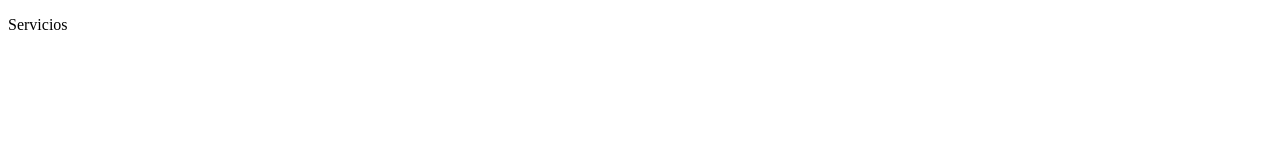
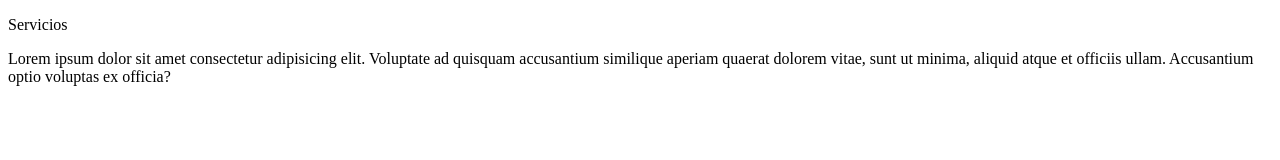
Before and after one commit to jhonatanfn/paginaweb, a plain HTML site: page servicios.html in a window 1280 px wide. Drawn offline with Linux system fonts and the light colour scheme.

Commit message:
cambio en servicios

```diff
--- a/servicios.html
+++ b/servicios.html
@@ -1,12 +1,18 @@
 <!DOCTYPE html>
 <html lang="en">
+
 <head>
     <meta charset="UTF-8">
     <meta http-equiv="X-UA-Compatible" content="IE=edge">
     <meta name="viewport" content="width=device-width, initial-scale=1.0">
     <title>Document</title>
 </head>
+
 <body>
     <p>Servicios</p>
+    <p>Lorem ipsum dolor sit amet consectetur adipisicing elit. Voluptate ad quisquam accusantium similique aperiam
+        quaerat dolorem vitae, sunt ut minima, aliquid atque et officiis ullam. Accusantium optio voluptas ex officia?
+    </p>
 </body>
+
 </html>
```
